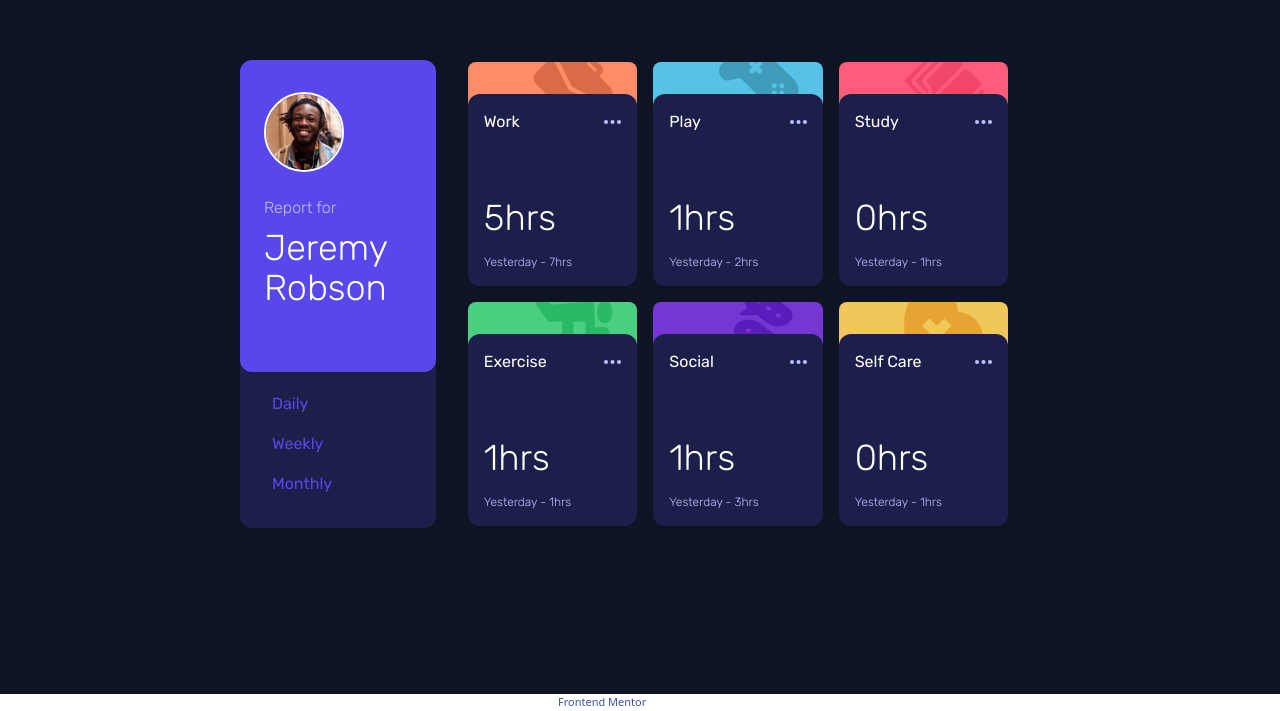
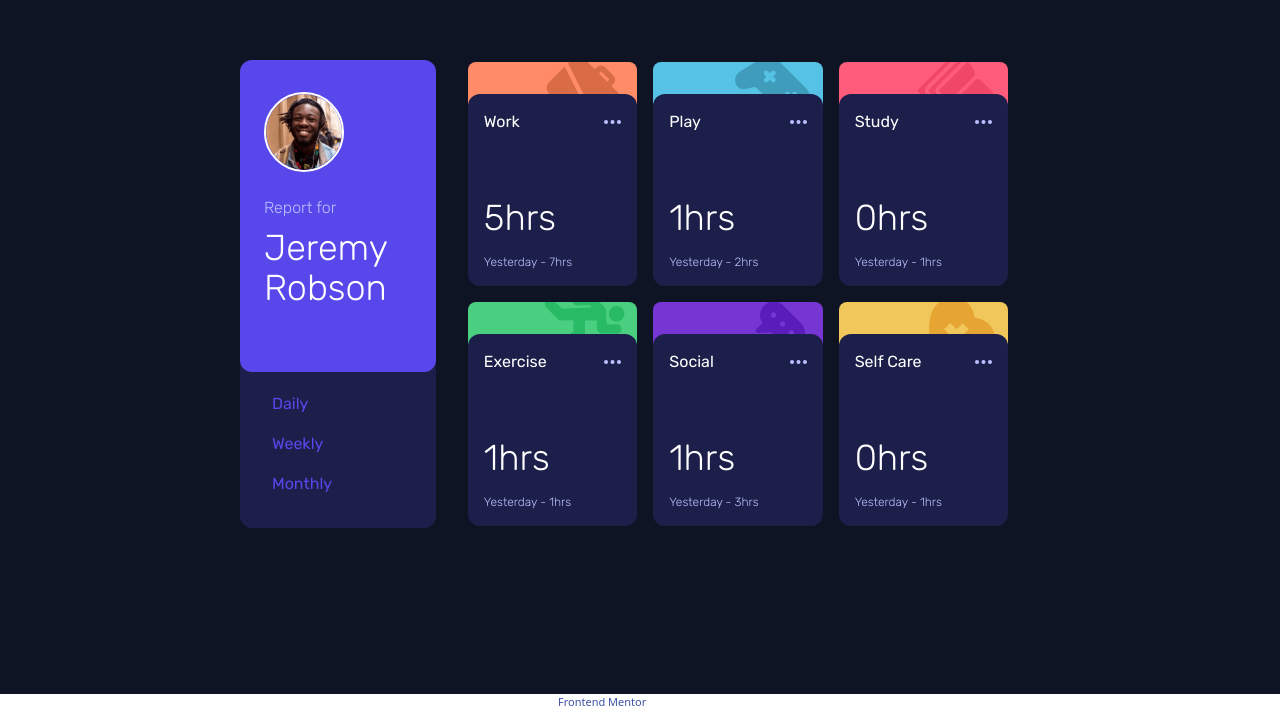
Before and after one commit to j-lr/time-tracking-dashboard, a website with bundled scripts: page src/index.html in a window 1280 px wide. Shown: the part 106-817 px from the top of the page. Built offline with nearby package versions, Linux system fonts and the light colour scheme.

Commit message:
minor sizecand margin adjustments in cardUI.js

```diff
--- a/src/cardUI.js
+++ b/src/cardUI.js
@@ -1,10 +1,9 @@
 const CARD_CONTAINER_STYLE = "flex flex-col w-full h-min font-rubik text-white";
 
 const CARD_BAR_CONTAINER_STYLE =
-  "w-full h-16 laptop:h-16 rounded-tl-2xl laptop:rounded-tl-lg rounded-tr-2xl laptop:rounded-tr-lg overflow-hidden";
+  "w-full h-16 rounded-tl-2xl laptop:rounded-tl-lg rounded-tr-2xl laptop:rounded-tr-lg overflow-hidden";
 
-const CARD_BAR_TITLE_ICON_STYLE =
-  "size-20 laptop:size-20 float-right mr-6 -mt-4";
+const CARD_BAR_TITLE_ICON_STYLE = " object-none float-right mr-3 -mt-1.5";
 
 const CARD_DATA_CONTAINER_STYLE =
   "flex flex-col gap-4 laptop:gap-16 bg-dark-blue w-full p-4 rounded-xl -mt-8 ";
```
Also changed, not shown: src/output.css.
